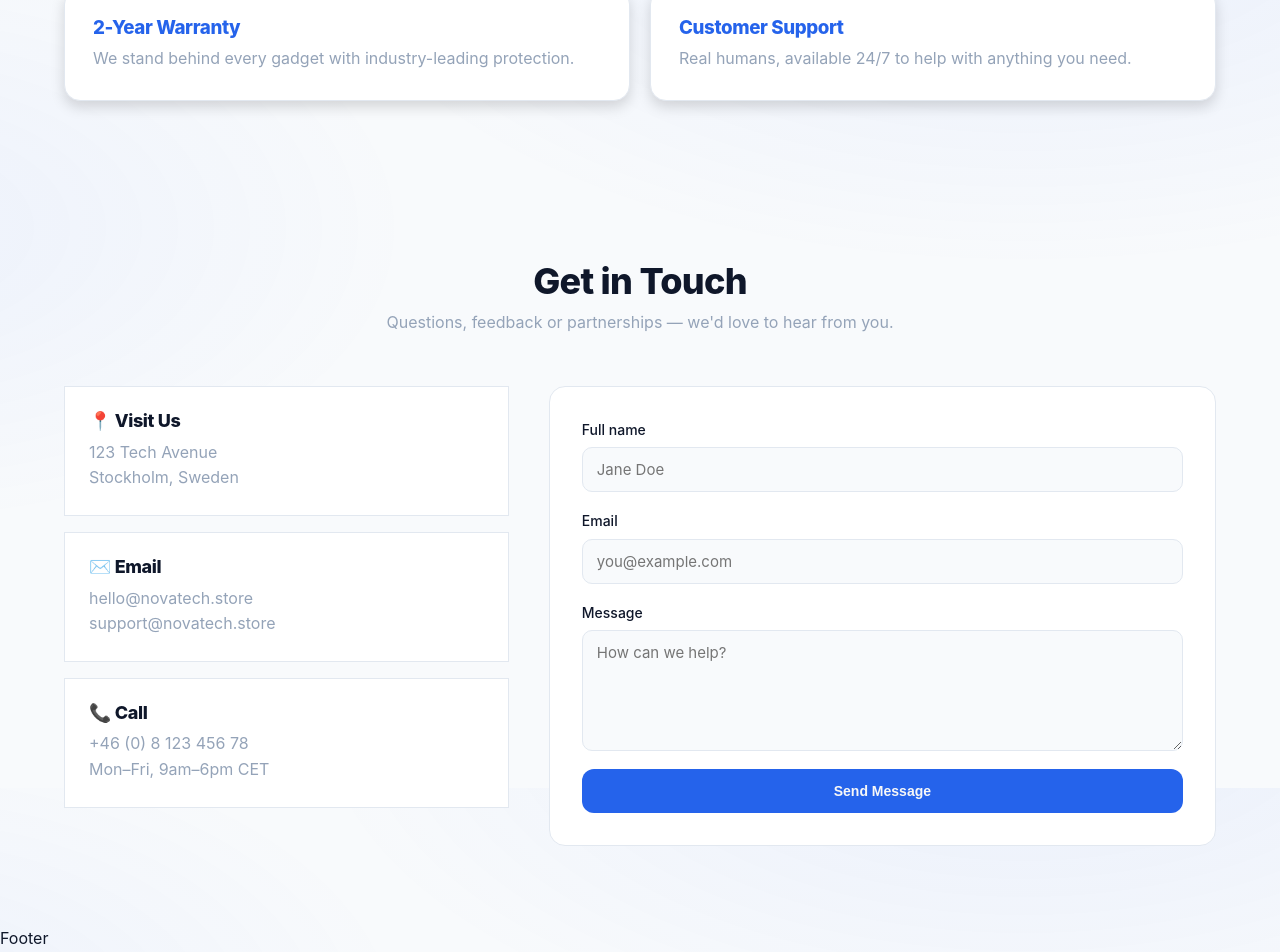
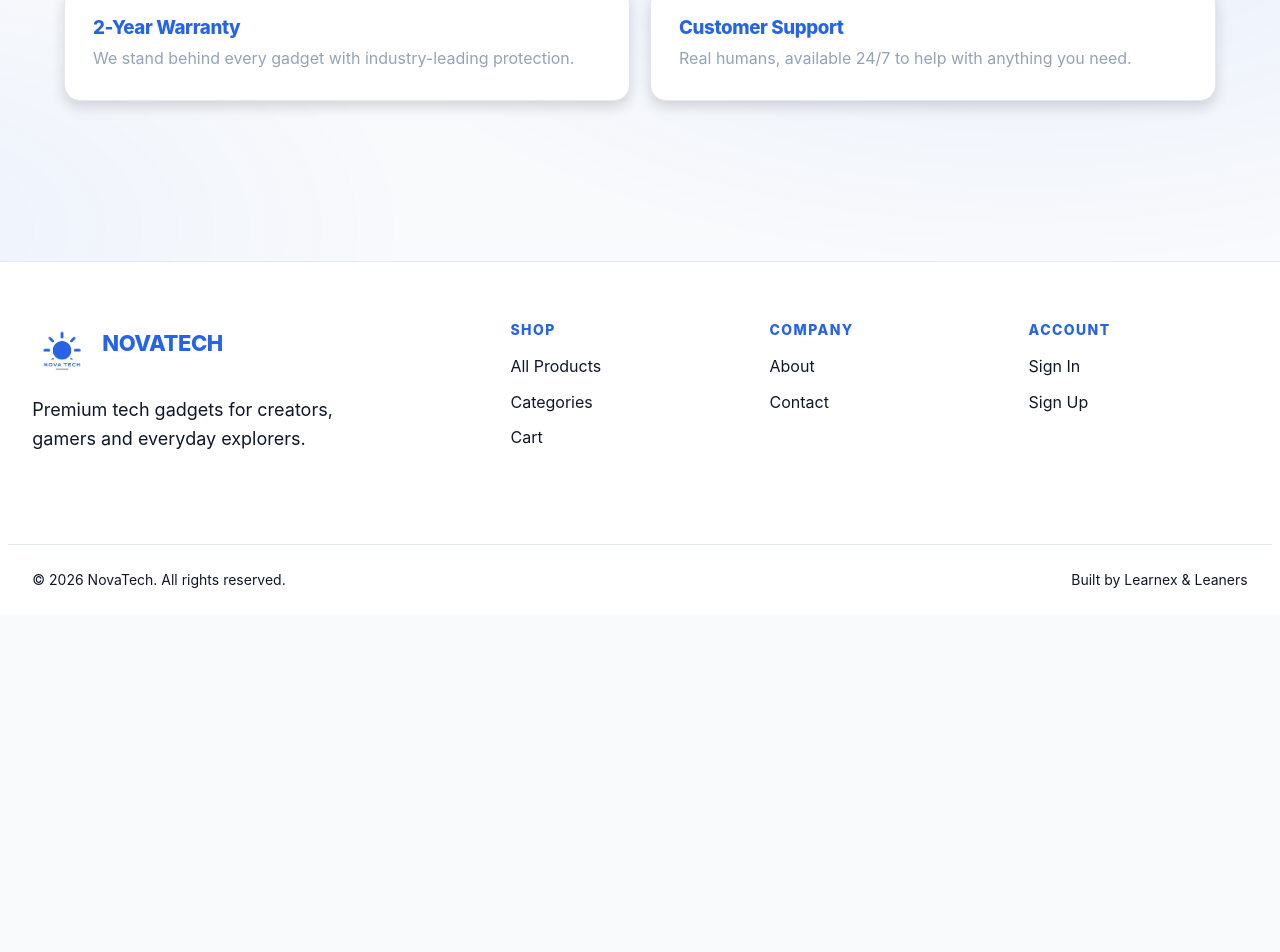
Before and after one commit to Joseph-AAA/Shopping_Site, a React (Vite) app: page /about in a window 1280 px wide. Shown: the part 812-1764 px from the top of the page. After the commit the page ends 1427 px from the top, so only its background shows below. Built offline with nearby package versions, Linux system fonts and the light colour scheme.

Commit message:
added footer and new arrivals

```diff
--- a/src/App.jsx
+++ b/src/App.jsx
@@ -1,5 +1,4 @@
-import React from "react";
-import {BrowserRouter, Route,Routes, Link, NavLink} from "react-router-dom";
+import {Route,Routes} from "react-router-dom";
 import Home from  "./pages/Home/Home";
 import Shop from  "./pages/Shop/Shop";
 import Categories from  "./pages/Categories/Categories";
@@ -26,7 +25,7 @@ const App = () => {
 
        <main className="app-main">
           <Routes>
-            <Route path="/" element= {<Hero />} />
+            <Route path="/" element={<Home />} />
             <Route path="/shop" element= {<Shop />} />
             <Route path="/categories" element= {<Categories />} />
             <Route path="/about" element= {<About />} />
@@ -40,7 +39,7 @@ const App = () => {
 
           </Routes>
        </main>
-         <Contact />
+
        <Footer />
     </div>
   )
--- a/src/components/Footer/Footer.css
+++ b/src/components/Footer/Footer.css
@@ -1,14 +1,19 @@
-.footer {
+.footer-container {
   margin-top: 80px;
   padding: 60px 0 24px;
   border-top: 1px solid var(--border);
   background-color: var(--surface);
+
 }
 .footer-grid {
   display: grid;
   grid-template-columns: 2fr 1fr 1fr 1fr;
   gap: 40px;
   padding-bottom: 40px;
+  padding-left: 24px;
+  padding-right: 24px;
+  margin-left: 8.33333px;
+  margin-right: 8.33333px;
 }
 .footer-logo {
   display: inline-flex;
@@ -21,28 +26,43 @@
 .footer-text {
   color: var(--text-primary);
   max-width: 320px;
+  font-size: 18px;
 }
-.footer h4 {
+.footer-container h4 {
   font-size: 14px;
   text-transform: uppercase;
   letter-spacing: 0.1em;
   color: var(--primary);
   margin-bottom: 16px;
 }
-.footer ul {
+
+.footer-container .logo-img {
+  width: 60px;
+  height: 60px;
+  border-radius: 50%;
+}
+
+.footer-container .logo-title {
+  font-weight: 800;
+  font-size: 22px;
+  letter-spacing: -0.02em;
+
+}
+
+.footer-container ul {
   list-style: none;
   display: flex;
   flex-direction: column;
   gap: 10px;
 }
-.footer ul a {
+.footer-container ul a {
   color: var(--text-primary);
   transition: color 0.2s ease;
 }
-.footer ul a:hover {
+.footer-container ul a:hover {
   color: var(--primary-hover);
 }
-.container.footer-bottom {
+.footer-container .footer-bottom {
   display: flex;
   justify-content: space-between;
   padding-top: 24px;
@@ -50,6 +70,10 @@
   color: var(--text-primary);
   font-size: 14px;
   margin-top: 50px;
+   padding-left: 24px;
+  padding-right: 24px;
+  margin-left: 8.33333px;
+  margin-right: 8.33333px;
 }
 .logout-btn {
   border: none;
--- a/src/components/Footer/Footer.jsx
+++ b/src/components/Footer/Footer.jsx
@@ -1,7 +1,47 @@
 import React from "react";
+import logo from "../../assets/logo.png"
+import "./Footer.css"
+const Footer = () => {
+  return <footer className="footer-container">
+              <div className="footer-grid">
+                  <div className="">
+                    <div className="footer-logo">
+                      <img className ="logo-img" src={logo} alt="logo"/>
+                       <h4 className="logo-title">NovaTech</h4>
+                    </div>
+                    <p className="footer-text">Premium tech gadgets for creators,
+                                               gamers and everyday explorers.</p>
+                  </div>
+                  <div>
+                      <h4>SHOP</h4>
+                      <ul>
+                          <a href="/shop">All Products</a>
+                          <a href="/categories">Categories</a>
+                          <a href="/cart">Cart</a>
+                      </ul>
+                  </div>
+                  <div>
+                      <h4>COMPANY</h4>
+                      <ul>
+                          <a href="/about">About</a>
+                          <a href="/contact">Contact</a>
 
-const Footer = () => {
-  return <div>Footer</div>;
+                      </ul>
+                  </div>
+                  <div>
+                      <h4>ACCOUNT</h4>
+                      <ul>
+                          <a href="signin">Sign In</a>
+                          <a href="signup">Sign Up</a>
+
+                      </ul>
+                  </div>
+              </div>
+              <div className="footer-bottom">
+                  <p>© 2026 NovaTech. All rights reserved.</p>
+                  <p>Built by Learnex & Leaners</p>
+              </div>
+         </footer>;
 };
 
 export default Footer;
--- a/src/components/Navbar/Navbar.jsx
+++ b/src/components/Navbar/Navbar.jsx
@@ -9,19 +9,20 @@ const Navbar = () => {
   return <>
            <header className="navbar">
               <div className="container navbar-inner">
+
                 <Link to="/" className="logo">
                    <img src={Logo} alt="Nova Logo" className="logo-img"/>
                    <span className="logo-title">NovaTech</span>
                 </Link>
                 <nav className="nav-links">
-                    {
+                     {
                       navLinks.map((link)=>{
-                          <NavLink key={link.id} to={link.href} >
+                          return <NavLink key={link.id} to={link.href} >
                               {link.label}
                           </NavLink>
-                      })
-                    }
-                    <div className="nav-actions">
+                      }) }
+                </nav>
+                  <div className="nav-actions">
 
                         {/*Theme Toggle Component*/}
                         <ThemeToggle />
@@ -37,8 +38,8 @@ const Navbar = () => {
                           Sign Up
                        </Link>
 
-                    </div>
-                </nav>
+                  </div>
+
               </div>
            </header>
         </>
--- a/src/components/ProductCard/ProductCard.css
+++ b/src/components/ProductCard/ProductCard.css
@@ -50,7 +50,7 @@
   font-size: 16px;
   font-weight: 600;
   line-height: 1.3;
-  white-space: nowrap;
+  white-space: wrap;
 }
 .product-rating {
   color: var(--text-muted);
--- a/src/components/ProductCard/ProductCard.jsx
+++ b/src/components/ProductCard/ProductCard.jsx
@@ -1,7 +1,29 @@
 import React from "react";
-
-const ProductCard = () => {
-  return <div>ProductCard</div>;
+import { Link } from "react-router-dom";
+import { products } from "../../data/products";
+import StarIcon from "../../assets/icons/StarIcon";
+import "./ProductCard.css"
+const ProductCard = ({product}) => {
+  return <article>
+            <div className="product-image-wrap">
+              <img src={product.image} alt={product.title} />
+            </div>
+            <div className="product-body">
+              <span className="product-category">
+                  {product.category}
+              </span>
+              <h3 className="product-title">
+                  {product.title}
+              </h3>
+              <div className="product-rating">
+                  <StarIcon className="star-icon-card" /> {product.rating}
+              </div>
+              <div className="product-footer">
+                  <span className="product-price">${product.price}</span>
+                  <button className="add-btn">Add to cart</button>
+              </div>
+            </div>
+         </article>;
 };
 
 export default ProductCard;
--- a/src/pages/Home/Home.jsx
+++ b/src/pages/Home/Home.jsx
@@ -1,9 +1,95 @@
-import React from "react";
+import { Link } from "react-router-dom";
+import Hero from "../../components/Hero/Hero";
+import {products} from "../../data/products";
+import ArrowRightIcon from "../../assets/icons/ArrowRightIcon"
+import ProductCard from "../../components/ProductCard/ProductCard";
+import "./Home.css"
+import { categories } from "../../data/products";
+const Home = () => {
+    const featuredProducts = products.slice(0,4);
+    const newArrivalProducts = products.slice(4,8);
+    const categorie = categories.slice(0,4);
 
-const Home = () => {
+
+
+     console.log(featuredProducts)
   return <div>
+            <Hero />
 
-  </div>;
+
+{/***********************************Featured Products*************************************/}
+            <section className="section">
+                <div className="container">
+                    <div className="section-head">
+                        <div>
+                            <h2 className="section-title">Featured Products</h2>
+                            <p className="section-subtitle">
+                                Hand-picked best sellers this week.
+                            </p>
+                        </div>
+                        <Link to="/shop" className="link-accent">
+                            View All <ArrowRightIcon />
+                        </Link>
+                    </div>
+                    <div className="grid-products">
+                        {
+                            featuredProducts.map((product)=>{
+                                 return <ProductCard key={product.id} product={product} />
+                            })
+                        }
+                    </div>
+                </div>
+            </section>
+
+{/***********************************Shop by Category*************************************/}
+            <section className="section">
+                <div className="container">
+                    <div className="section-head">
+                        <div>
+                            <h2 className="section-title">Shop by Category</h2>
+                            <p className="section-subtitle">
+                                Find exactly what you're looking for.
+                            </p>
+                        </div>
+                        <Link to="/shop" className="link-accent">
+                             All categories <ArrowRightIcon />
+                        </Link>
+                    </div>
+                    <div className="grid-products">
+                        {
+                            categorie.map((product)=>{
+                                 return <ProductCard key={product.id} product={product} />
+                            })
+                        }
+                    </div>
+                </div>
+            </section>
+
+{/***********************************New Arrivals*************************************/}
+              <section className="section">
+                <div className="container">
+                    <div className="section-head">
+                        <div>
+                            <h2 className="section-title">New Arrivals</h2>
+                            <p className="section-subtitle">
+                              Fresh drops from our latest collection.
+                            </p>
+                        </div>
+                        {/* <Link to="/shop" className="link-accent">
+                            View All <ArrowRightIcon />
+                        </Link> */}
+                    </div>
+                    <div className="grid-products">
+                        {
+                            newArrivalProducts.map((product)=>{
+                                 return <ProductCard key={product.id} product={product} />
+                            })
+                        }
+                    </div>
+                </div>
+            </section>
+
+        </div>;
 };
 
 export default Home;
--- a/src/pages/NotFound/NotFound.jsx
+++ b/src/pages/NotFound/NotFound.jsx
@@ -1,7 +1,39 @@
-import React from "react";
+import { Link } from "react-router-dom";
+import NotFoundIcon from "../../assets/icons/NotFoundIcon.jsx";
+import "./NotFound.css";
+
 
 const NotFound = () => {
-  return <div>NotFound</div>;
+  return (
+    <section className="section not-found-section">
+      <div className="container">
+        <div className="not-found-panel" aria-labelledby="not-found-title">
+          <div className="not-found-icon" aria-hidden="true">
+            <NotFoundIcon />
+          </div>
+
+
+          <p className="not-found-code">404</p>
+          <h1 id="not-found-title">Page not found</h1>
+          <p className="not-found-description">
+            The Nova tech gadget page you are looking for is unavailable or has
+            been moved. Return home or continue browsing the latest gear.
+          </p>
+
+
+          <div className="not-found-actions">
+            <Link to="/home" className="not-found-primary">
+              Back to Home
+            </Link>
+            <Link to="/shop" className="not-found-secondary">
+              Browse Gadgets
+            </Link>
+          </div>
+        </div>
+      </div>
+    </section>
+  );
 };
 
+
 export default NotFound;
```
